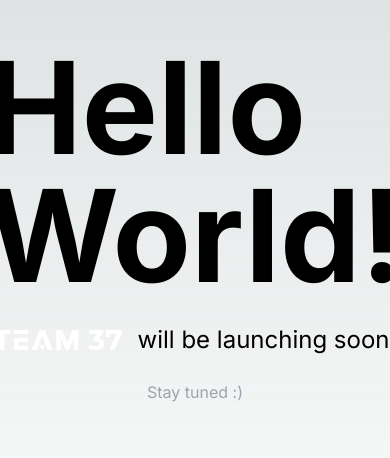
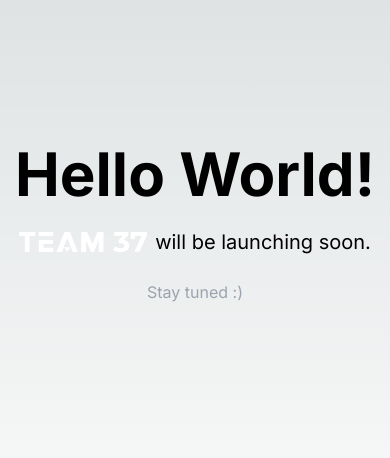
Before and after one commit to Team37-ID/team37, a Next.js app: page / in a window 390 px wide. Shown: the part 186-644 px from the top of the page. Built offline with nearby package versions, Linux system fonts and the light colour scheme.

Commit message:
chore: add mobile responsiveness

```diff
--- a/src/app/page.tsx
+++ b/src/app/page.tsx
@@ -2,10 +2,10 @@ import Image from "next/image";
 
 export default function Home() {
   return (
-    <main className="flex min-h-screen flex-col items-center justify-center p-24">
+    <main className="flex flex-col items-center justify-center min-h-screen md:p-24">
       <div className="flex flex-col items-center justify-center">
-        <span className="text-9xl font-bold">Hello World!</span> <br />
-        <span className="text-2xl flex flex-row items-center gap-4">
+        <span className="text-6xl font-bold md:text-9xl">Hello World!</span> <br />
+        <span className="flex flex-row items-center gap-2 text-xl md:gap-4 md:text-2xl">
           <Image src="/team37-logo.svg" alt="Team 37 white logo" height={128} width={128} />
           will be launching soon.
         </span> <br />
```
